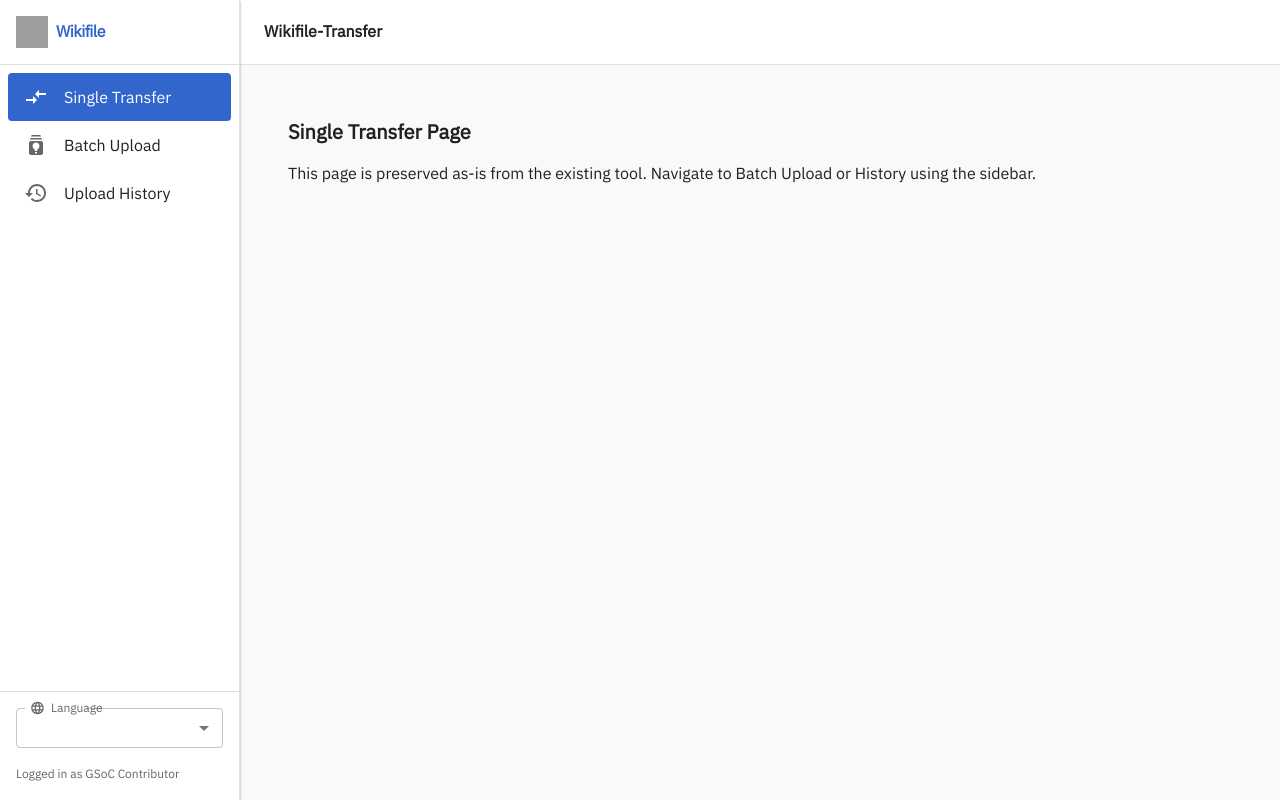
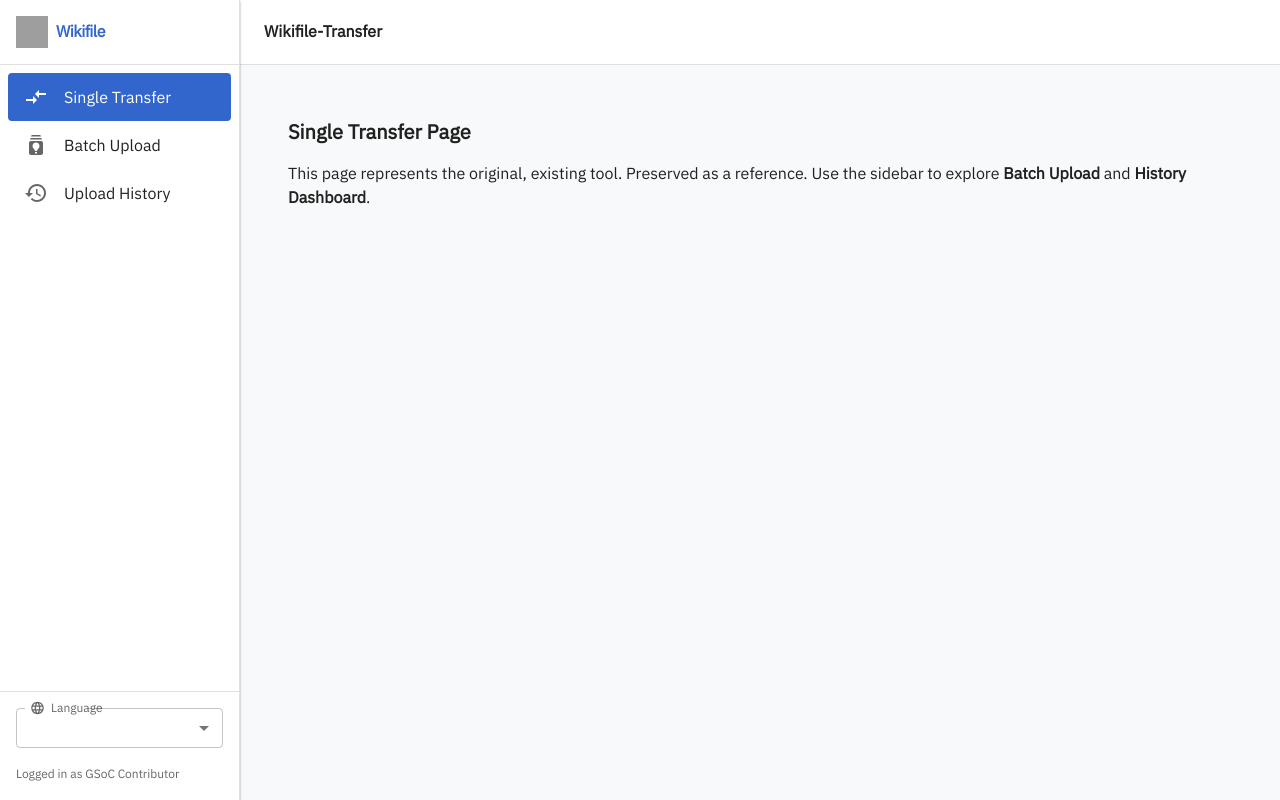
Before and after one commit to sunkireddy-Barath/Wikifile-Transfer-Batch-Upload-History-Metadata-Extraction-Testing, a React (Vite) app in the folder wikifile-transfer-frontend/: page / in a window 1280 px wide. Built offline with nearby package versions, Linux system fonts and the light colour scheme; grey boxes are pictures that could not be loaded.

Commit message:
chore/finalize-readme-and-clean-up-routing-imports

```diff
--- a/wikifile-transfer-frontend/src/App.jsx
+++ b/wikifile-transfer-frontend/src/App.jsx
@@ -4,24 +4,21 @@ import { ThemeProvider } from '@mui/material/styles';
 import theme from './theme';
 import AppShell from './components/layout/AppShell';
 import BatchUploadPanel from './components/batch/BatchUploadPanel';
-import HistoryDashboard from './history/HistoryDashboard'; // Wait, I put it in components/history/HistoryDashboard.jsx
+import HistoryDashboard from './components/history/HistoryDashboard';
 import { BatchProvider } from './context/BatchContext';
 import { HistoryProvider } from './context/HistoryContext';
 import './i18n';
 
-// Placeholder for Home (Single Transfer)
+// Preserved placeholder for existing Single Transfer tool
 const Home = () => (
     <Container sx={{ mt: 4 }}>
-        <Typography variant="h4">Single Transfer Page</Typography>
-        <Typography variant="body1" sx={{ mt: 2 }}>
-            This page is preserved as-is from the existing tool.
-            Navigate to Batch Upload or History using the sidebar.
+        <Typography variant="h4" sx={{ fontWeight: 700, mb: 2 }}>Single Transfer Page</Typography>
+        <Typography variant="body1">
+            This page represents the original, existing tool. Preserved as a reference.
+            Use the sidebar to explore <strong>Batch Upload</strong> and <strong>History Dashboard</strong>.
         </Typography>
     </Container>
 );
-
-// Actually, I should use the correct path for HistoryDashboard
-import HistoryDashboardRef from './components/history/HistoryDashboard';
 
 export default function App() {
   return (
@@ -33,7 +30,7 @@ export default function App() {
               <Routes>
                 <Route path="/" element={<Home />} />
                 <Route path="/batch" element={<BatchUploadPanel />} />
-                <Route path="/history" element={<HistoryDashboardRef />} />
+                <Route path="/history" element={<HistoryDashboard />} />
                 <Route path="*" element={<Navigate to="/" replace />} />
               </Routes>
             </AppShell>
@@ -44,4 +41,5 @@ export default function App() {
   );
 }
 
+
 import { Container, Typography } from '@mui/material';
```
Also changed, not shown: 1 other file (tests, documents, lock files or other folders).
